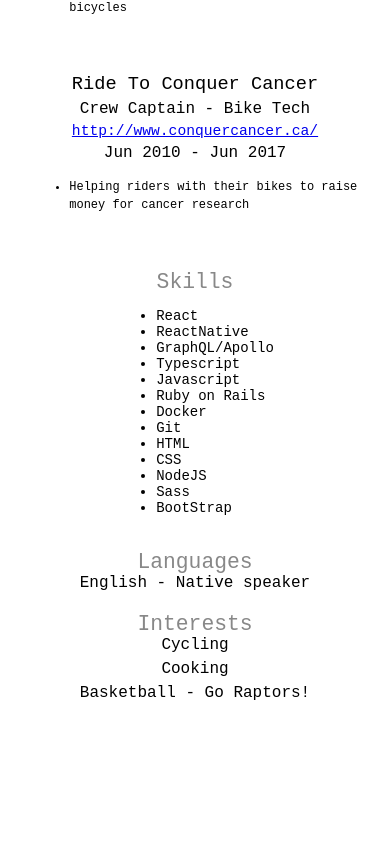
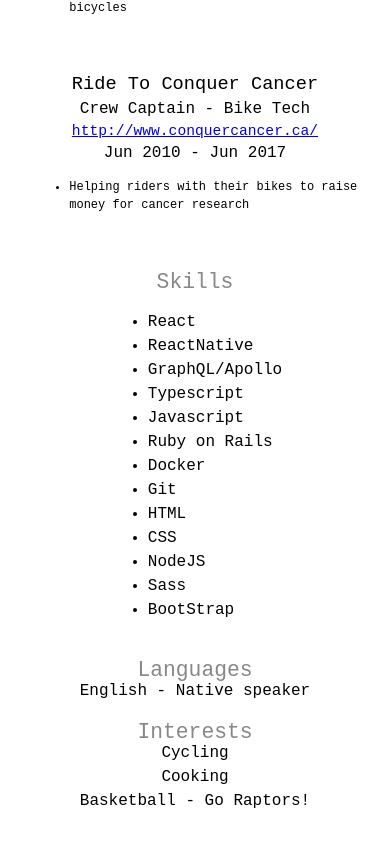
Before and after one commit to kermitjosephlee/react-resume, a React (Create React App) app: page / in a window 390 px wide. Shown: the part 2485-3331 px from the top of the page. Before the commit the page ends 3243 px from the top, so only its background shows below. Built offline with nearby package versions, Linux system fonts and the light colour scheme.

Commit message:
updated stylings

```diff
--- a/src/components/Main/components/Skills/Skills.css
+++ b/src/components/Main/components/Skills/Skills.css
@@ -1,4 +1,12 @@
 .skills-list-item {
-  font-size: 14px;
+  font-size: 14pt;
   text-align: left;
+  line-height: 1.7em;
 }
+
+@media (max-width: 480px) {
+  .skills-list-item {
+    font-size: 12pt;
+    line-height: 1.5em;
+  }
+}
--- a/src/components/Main/components/Skills/Skills.js
+++ b/src/components/Main/components/Skills/Skills.js
@@ -11,13 +11,10 @@
         </div>
       </div>
       <div>
-        {/* <div>
-          {skills.name} - {skills.level}
-        </div> */}
-        <ul className="skills-list-item">
+        <ul className="skills-list">
           {skills.keywords.map(skill => {
             return(
-              <li key={skill}>
+              <li key={skill} className="skills-list-item">
                 {skill}
               </li>
             )
```
